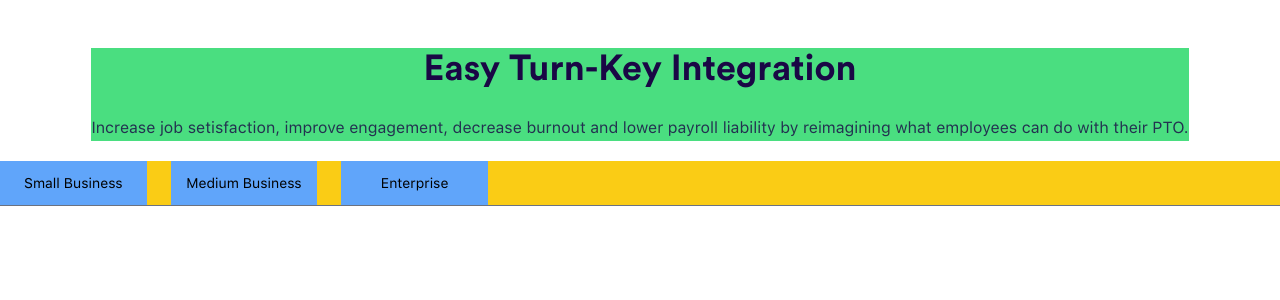
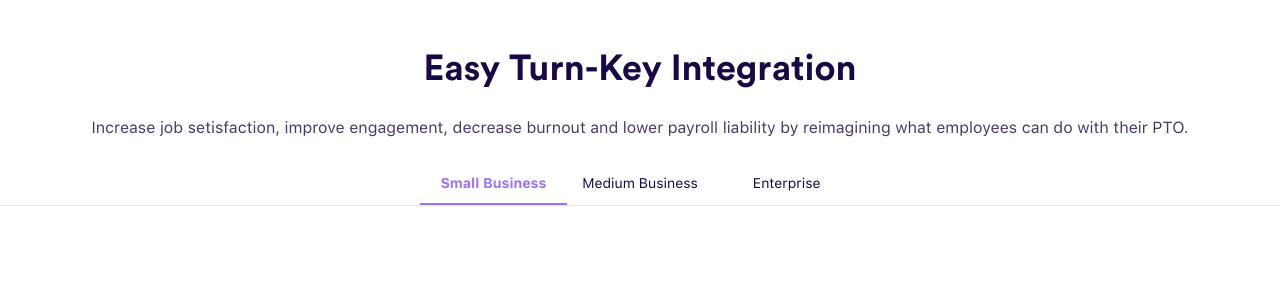
Before and after one commit to romeonatchkebia/Easy-Turn-Key-Integration, a React (Vite) app: page / in a window 1280 px wide. Shown: the top 300 px of the page. Built offline with nearby package versions, Linux system fonts and the light colour scheme.

Commit message:
first section finished

```diff
--- a/src/components/BusinessTypeBtn/BusinessTypeBtn.tsx
+++ b/src/components/BusinessTypeBtn/BusinessTypeBtn.tsx
@@ -4,8 +4,10 @@ const BusinessTypeBtn = ({ title, active, onPress }: BusinessTypeCardProps) => {
   return (
     <button
       onClick={onPress}
-      className={`flex items-center justify-center min-w-[146.67px] h-[44px] bg-blue-400 text-sm font-sf leading-[22.4px] ${
-        active ? "border-b-2 border-active text-active font-bold" : ""
+      className={`flex items-center justify-center min-w-[146.67px] h-[44px] text-sm font-sf leading-[22.4px] ${
+        active
+          ? "border-b-2 border-active text-active font-bold pt-0.5"
+          : "text-text-content"
       }`}
     >
       {title}
--- a/src/components/turn_key_integration/TurnKey.tsx
+++ b/src/components/turn_key_integration/TurnKey.tsx
@@ -8,7 +8,7 @@ const BusinessTypeBtnData = [
 ];
 
 const TurnKey = () => {
-  const [activeIndex, setActiveIndex] = useState<number | null>(null);
+  const [activeIndex, setActiveIndex] = useState<number>(0);
   const containerRef = useRef<HTMLDivElement>(null);
 
   const chooseBusinessType = (index: number) => {
@@ -32,7 +32,7 @@ const TurnKey = () => {
 
   return (
     <div className="h-screen w-screen flex flex-col items-center py-12">
-      <section className="flex flex-col bg-green-400 mb-5">
+      <section className="flex flex-col mb-5 mx-[26px]">
         <h1 className="font-circular font-bold text-4xl leading-[43.2px] pb-6 text-text-content text-center">
           Easy Turn-Key Integration
         </h1>
@@ -44,9 +44,10 @@ const TurnKey = () => {
         </p>
       </section>
 
-      <section
+      <section className="flex justify-center w-screen border-b border-border">
+        <div
           ref={containerRef}
-        className="flex overflow-x-scroll w-screen bg-yellow-400 whitespace-nowrap scrollbar-hide border-b border-gray-500 gap-6"
+          className="flex overflow-x-scroll whitespace-nowrap scrollbar-hide"
         >
           {BusinessTypeBtnData.map((item, index) => (
             <BusinessTypeBtn
@@ -56,6 +57,7 @@ const TurnKey = () => {
               active={activeIndex === index}
             />
           ))}
+        </div>
       </section>
 
       <section></section>
--- a/tailwind.config.js
+++ b/tailwind.config.js
@@ -14,6 +14,7 @@ export default {
         subTitle: "#5F517D",
         passive: "#A39CB5",
         inactiveTitle: "#543E81",
+        border: "#E8E6EC",
       },
     },
   },
```
Also changed, not shown: src/assets/images/christopher-campbell-rDEOVtE7vOs-unsplash.jpg (added). Lines whose indentation alone changed are shown as unchanged.
